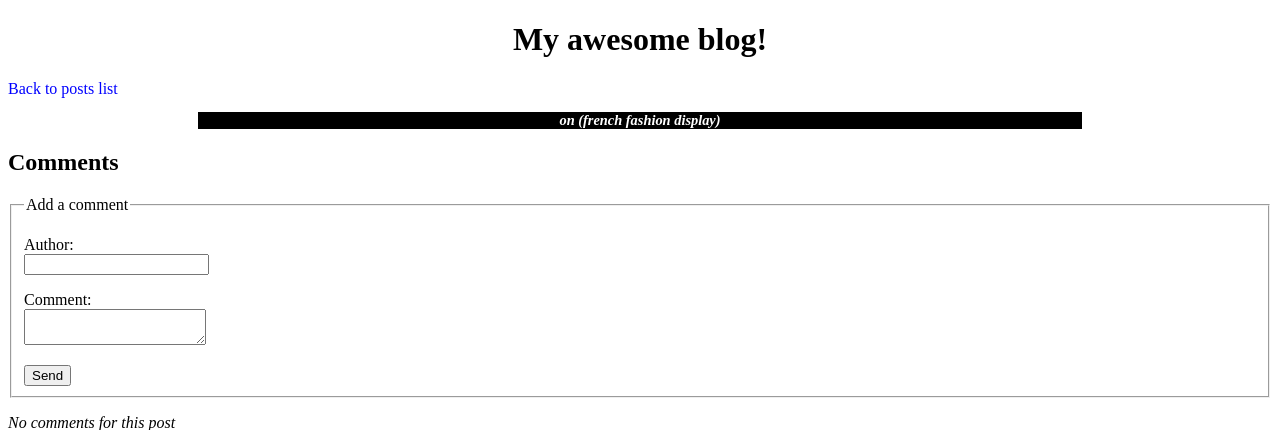
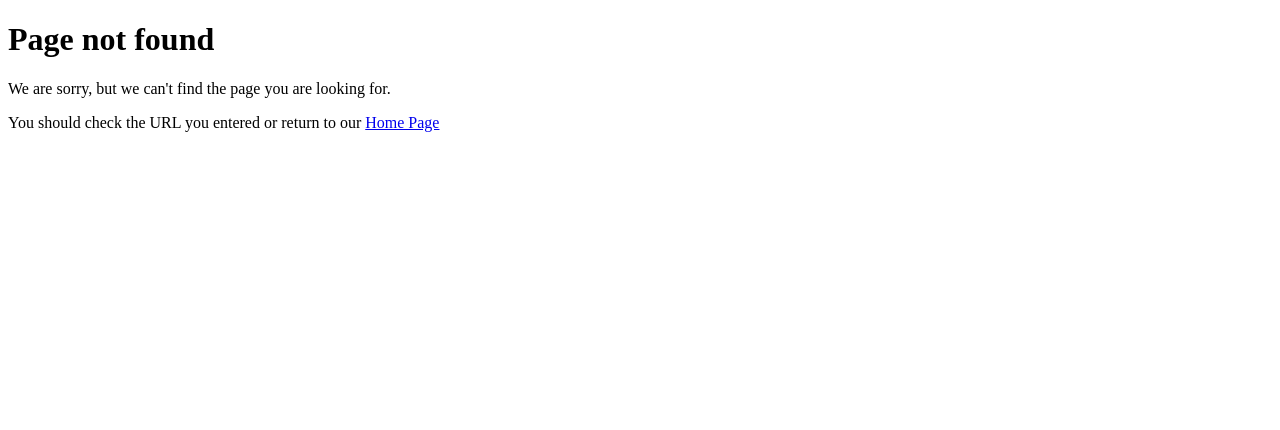
Before and after one commit to amir-toly/php_tutorial, a PHP site: page /comments.php?post_id=0 in a window 1280 px wide. Shown: the top 430 px of the page. Run offline with PHP 8.4, Linux system fonts and the light colour scheme; tables that the repository leaves empty or names only in its code hold one stand-in row (values such as "Sample post").

Commit message:
Show an error page when post does not exist

```diff
--- /dev/null
+++ b/ex4/404.php
@@ -0,0 +1,13 @@
+<!DOCTYPE html>
+<html>
+	<head>
+		<meta charset="utf8" />
+		<title>Page not found</title>
+	</head>
+
+	<body>
+		<h1>Page not found</h1>
+		<p>We are sorry, but we can't find the page you are looking for.</p>
+		<p>You should check the URL you entered or return to our <a href="index.php">Home Page</a></p>
+	</body>
+</html>
--- a/ex4/comments.php
+++ b/ex4/comments.php
@@ -20,6 +20,12 @@ if (isset($post_id))
 	$post = $query->fetch();
 
 	$query->closeCursor();
+
+	if (empty($post))
+	{
+		include "404.php";
+		return;
+	}
 
 	$query = $db->prepare(
 		"SELECT author, comment, DATE_FORMAT(comment_date, '%d/%m/%Y at %Hh%imin%ss') AS comment_date_french_fashion " .
--- a/ex4/comments_post.php
+++ b/ex4/comments_post.php
@@ -2,7 +2,7 @@
 
 $author = $_POST['author'];
 $comment = $_POST['comment'];
-$post_id = (int) $_POST['post_id'];//TODO(check that the post_id exists: here and when accessing comments.php?post_id=X)
+$post_id = (int) $_POST['post_id'];//TODO(check that the post_id exists in order to avoid orphan comments)
 
 if (!(
 	isset($author) &&
```
